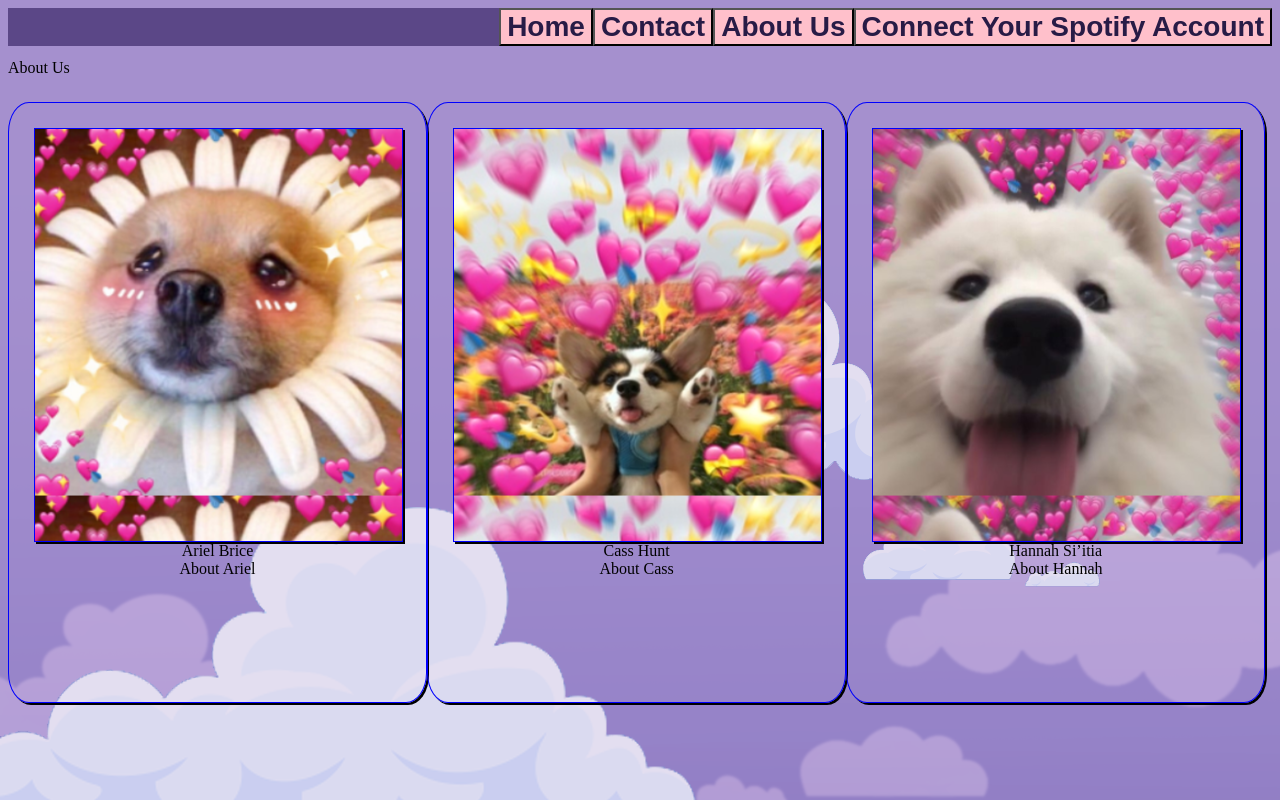
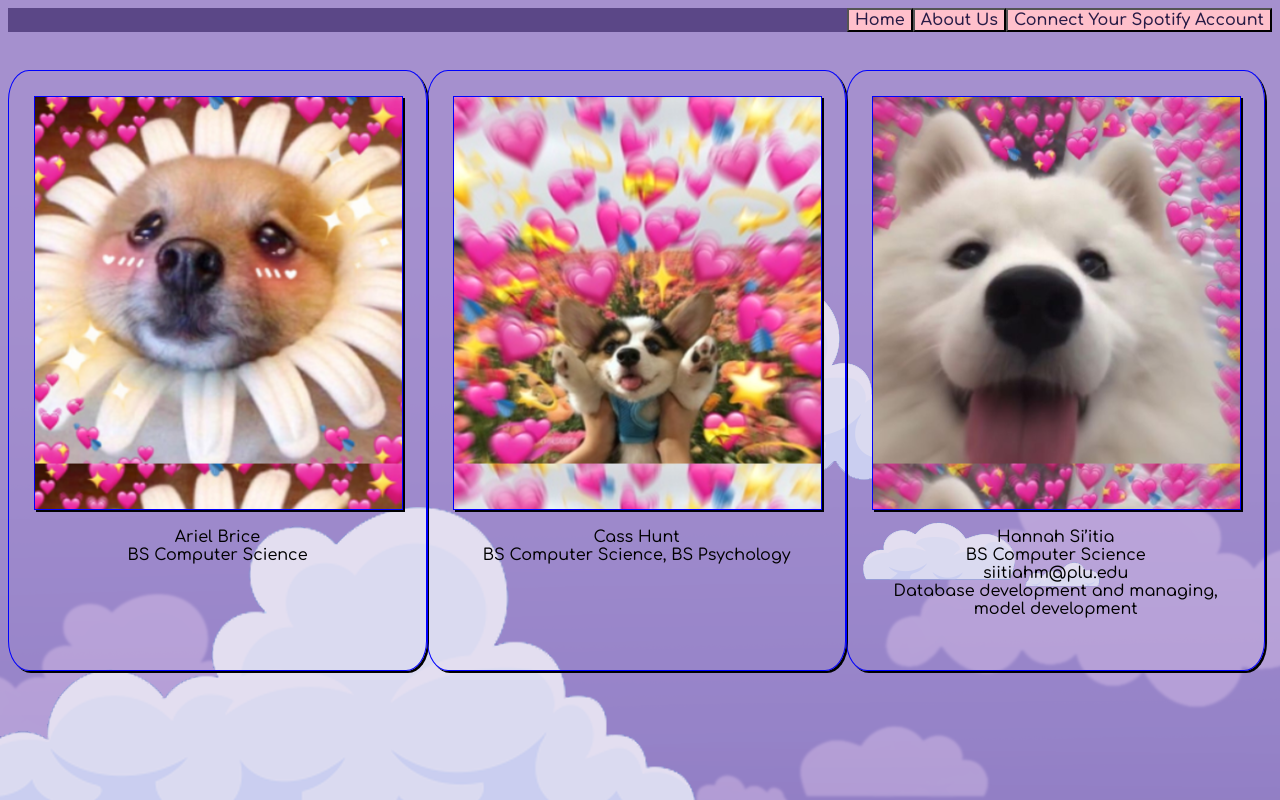
Before and after one commit to arielbrice/Personify-Capstone, a Flask app: page /about in a window 1280 px wide. Run offline with Flask 2, Linux system fonts and the light colour scheme; parts of the project's set-up code (start-up, migrations or seed data) failed here and were passed over.

Commit message:
Fix aesthetic things, change text, delete contact page

```diff
--- a/static/css/_home.scss
+++ b/static/css/_home.scss
@@ -6,6 +6,7 @@
 }
 .titleP{
     color: white;
+    font-family: 'Comfortaa';
     font-weight: bold;
     margin-left: 5%;
     font-size: 4em;
@@ -21,6 +22,7 @@ body{
 .home-btn{
     color: $darkPurple2;
     background-color: pink;
+    font-family: 'Comfortaa';
     font-weight: bold;
     font-size: 1.75em;
     height: fit-content + 2%;
@@ -30,6 +32,7 @@ body{
 .contact-btn{
     color: $darkPurple2;
     background-color: pink;
+    font-family: 'Comfortaa';
     font-weight: bold;
     font-size: 1.75em;
     height: fit-content + 2%;
@@ -39,6 +42,7 @@ body{
 .about-btn{
     color: $darkPurple2;
     background-color: pink;
+    font-family: 'Comfortaa';
     font-weight: bold;
     font-size:1.75em;
     height: fit-content + 2%;
@@ -48,6 +52,7 @@ body{
 .login-btn{
     color: $darkPurple2;
     background-color: pink;
+    font-family: 'Comfortaa';
     font-weight: bold;
     font-size: 1.75em;
     height: fit-content + 2%;
@@ -57,6 +62,7 @@ body{
 .name-btn{
     color: $darkPurple2;
     background-color: pink;
+    font-family: 'Comfortaa';
     font-weight: bold;
     font-size: 1.75em;
     height: fit-content + 2%;
@@ -66,7 +72,7 @@ body{
 .scrollmenu{
  overflow: hidden;
   background-color: $darkPurple;
-  font-family: Arial;
+  font-family: 'Comfortaa';
   display: flex;
   align-items: center;
   //align-items: right;
@@ -85,6 +91,7 @@ body{
     padding: 2%;
     text-size-adjust: 100%;
     overflow: scroll;
+    font-family: 'Comfortaa';
 }
 
 .box::-webkit-scrollbar {
@@ -94,6 +101,7 @@ body{
   //for the personify subtitle
 .sub{
     color:whitesmoke;
+    font-family: 'Comfortaa';
     font-size: 1.25em;
     font-weight: bold;
     margin-left: 5%;
--- a/static/css/_playlist.scss
+++ b/static/css/_playlist.scss
@@ -19,6 +19,7 @@
 .new-playlist-btn{
     color: $darkPurple2;
     background-color: pink;
+    font-family: 'Comfortaa';
     font-weight: bold;
     font-size: 1.75em;
     height: fit-content + 2%;
@@ -29,6 +30,7 @@
 .export-playlist-btn{
     color: $darkPurple2;
     background-color: pink;
+    font-family: 'Comfortaa';
     font-weight: bold;
     font-size: 1.75em;
     height: fit-content + 2%;
@@ -38,7 +40,7 @@
 
     height: 100%;
   background-color: transparent;
-  font-family: Arial;
+  font-family: 'Comfortaa';
   display: flex;
   align-items: center;
   //align-items: right;
--- a/static/css/_user.scss
+++ b/static/css/_user.scss
@@ -0,0 +1,9 @@
+.generate-recs-btn{
+    color: $darkPurple2;
+    background-color: pink;
+    font-family: 'Comfortaa';
+    font-weight: bold;
+    font-size: 1.75em;
+    height: fit-content + 2%;
+    width: fit-content + 2%;
+}
--- a/static/css/style.css
+++ b/static/css/style.css
@@ -1,3 +1,7 @@
+@import 'https://fonts.googleapis.com/css2?family=Comfortaa:wght@300;500;600&display=swap';
+
+
+
 .header {
   border-radius: 0%;
   margin: 0%;
@@ -18,17 +23,9 @@ body {
 .home-btn {
   color: #281b46;
   background-color: pink;
+  font-family: 'Comfortaa';
   font-weight: bold;
-  font-size: 1.75em;
-  height: fit-content2%;
-  width: fit-content2%;
-}
-
-.contact-btn {
-  color: #281b46;
-  background-color: pink;
-  font-weight: bold;
-  font-size: 1.75em;
+  font-size: 1em;
   height: fit-content2%;
   width: fit-content2%;
 }
@@ -36,8 +33,9 @@ body {
 .about-btn {
   color: #281b46;
   background-color: pink;
+  font-family: 'Comfortaa';
   font-weight: bold;
-  font-size: 1.75em;
+  font-size: 1em;
   height: fit-content2%;
   width: fit-content2%;
 }
@@ -45,8 +43,9 @@ body {
 .login-btn {
   color: #281b46;
   background-color: pink;
+  font-family: 'Comfortaa';
   font-weight: bold;
-  font-size: 1.75em;
+  font-size: 1em;
   height: fit-content2%;
   width: fit-content2%;
 }
@@ -63,7 +63,7 @@ body {
 .scrollmenu {
   overflow: hidden;
   background-color: #5b4787;
-  font-family: Arial;
+  font-family: 'Comfortaa';
   display: -webkit-box;
   display: -ms-flexbox;
   display: flex;
@@ -99,12 +100,14 @@ body {
 
 .sub {
   color: whitesmoke;
+  font-family: 'Comfortaa';
   font-size: 1.25em;
   font-weight: bold;
   margin-left: 5%;
 }
 
 .Ariel {
+  font-family: 'Comfortaa';
   border: 1px solid blue;
   border-radius: 5%;
   -webkit-box-shadow: 2px 2px black;
@@ -152,6 +155,7 @@ body {
 }
 
 .Cass {
+  font-family: 'Comfortaa';
   border: 1px solid blue;
   border-radius: 5%;
   -webkit-box-shadow: 2px 2px black;
@@ -169,6 +173,7 @@ body {
 }
 
 .Hannah {
+  font-family: 'Comfortaa';
   border: 1px solid blue;
   border-radius: 5%;
   -webkit-box-shadow: 2px 2px black;
--- a/templates/about.html
+++ b/templates/about.html
@@ -2,38 +2,44 @@
 	<head>
 
 		<link rel = "stylesheet" href="{{ url_for('static', filename='css/style.css')}}" />
-		<!--<link rel="stylesheet" href="styles/style.css"/>-->
 
-		<title>Personify ~ About Us</title>
+		<title>Personify ~ About</title>
 		<div class="scrollmenu">
 			<a href="home"><button class = "home-btn">Home</button></a>
-			<a href="contact"><button class="contact-btn">Contact</button></a>
 			<a href="about"><button class = "about-btn">About Us</button></a>
 			<a href="login"><button class = "login-btn">Connect Your Spotify Account</button></a>
 		  </div>
 	</head>
 
 	<body >
-        About Us
-
 		<div class = contact-box>
 			<div class = "Ariel">
 				<div class = "Ariel-img"></div>
+				<br>
 				<center>Ariel Brice</center>
-				<center>About Ariel</center>
+				<center>BS Computer Science</center>
+				<center></center>
+				<center></center>
 
 
 			</div>
 			<div class = "Cass">
 				<div class = "Cass-img"></div>
+				<br>
 				<center>Cass Hunt</center>
-				<center>About Cass</center>
+				<center>BS Computer Science, BS Psychology</center>
+				<center></center>
+				<center></center>
 			</div>
 
 			<div class = "Hannah">
 				<div class = "Hannah-img"></div>
+				<br>
 				<center>Hannah Si’itia</center>
-				<center>About Hannah</center>
+				<center>BS Computer Science</center>
+				<center>siitiahm@plu.edu</center>
+				<center>Database development and managing, model development</center>
+
 
 			</div>
 	</body>
--- a/templates/playlist.html
+++ b/templates/playlist.html
@@ -4,13 +4,11 @@
 		<title>Personify</title>
 		<div class="scrollmenu">
 			<a href="home"><button class = "home-btn">Home</button></a>
-			<a href="contact"><button class="contact-btn">Contact</button></a>
 			<a href="about"><button class = "about-btn">About Us</button></a>
 			<a href = "user"><button class = "name-btn">{{name}}</button></a>
 		  </div>
 	</head>
 	<body>
-		<h1><center>{{name}}'s Playlist</center></h1>
       <div class = "playlist-container">
 
 
```
Also changed, not shown: other parts of static/css/style.css (+20 -3 lines), static/css/_contact.scss (deleted, +0 -78 lines), templates/contact.html (deleted, +0 -42 lines), templates/home.html (+13 -5 lines), templates/user.html (+11 -4 lines).
